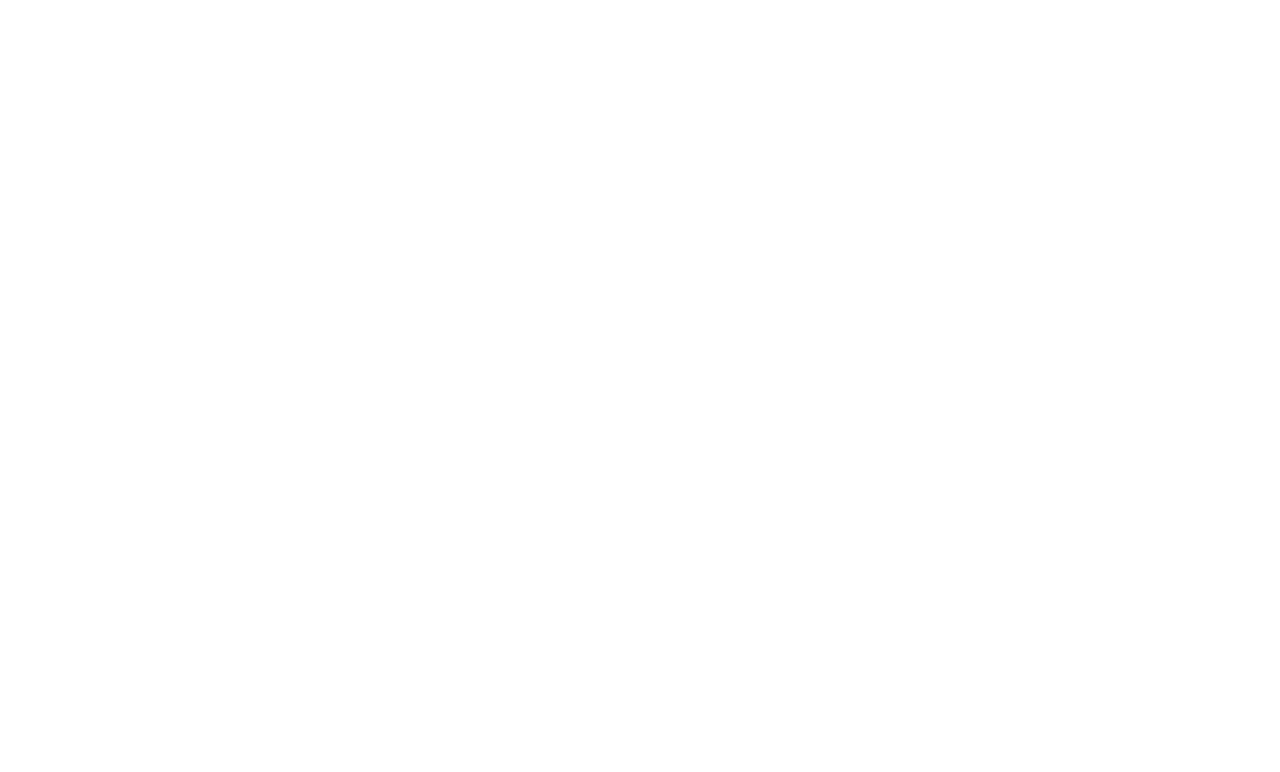
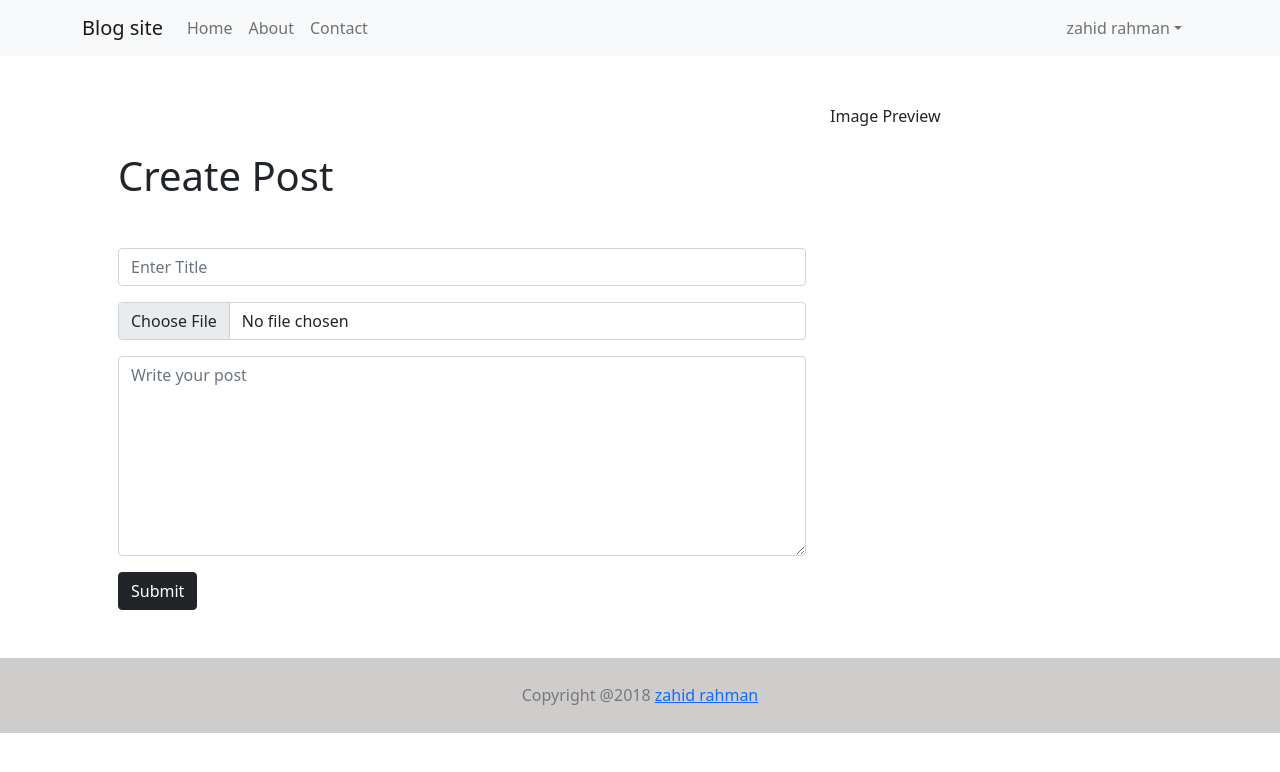
Before and after one commit to zahid-rahman/mern-blogsite, a React (Create React App) app in the folder client/: page /post/create in a window 1280 px wide. Shown: the top 772 px of the page. Built offline with nearby package versions, Linux system fonts and the light colour scheme.

Commit message:
WIP:(frontend) added create post page design

```diff
--- a/client/src/App.jsx
+++ b/client/src/App.jsx
@@ -2,6 +2,7 @@
 import AboutPage from './pages/about/AboutPage'
 import ContactPage from './pages/contact/ContactPage'
 import HomePage from "./pages/home/HomePage"
+import CreatePostPage from './pages/post/CreatePostPage'
 const App = () => {
   return (
     <div className="App">
@@ -21,6 +22,11 @@
             </Route>
 
 
+            <Route path="/post/create">
+              <CreatePostPage></CreatePostPage>
+            </Route>
+
+
         </BrowserRouter>
     </div>
   );
--- a/client/src/components/Navbar/NavigationBar.jsx
+++ b/client/src/components/Navbar/NavigationBar.jsx
@@ -19,7 +19,7 @@
                 </Navbar.Collapse>
                 <Navbar.Collapse className="justify-content-end">
                     <NavDropdown title="zahid rahman" id="basic-nav-dropdown">
-                        <Link to="/" className="dropdown-item">Create post</Link>
+                        <Link to="/post/create" className="dropdown-item">Create post</Link>
                         <Link to="/" className="dropdown-item">View all posts</Link>
                         <Link to="/" className="dropdown-item">View profile</Link>
                         <Link to="/" className="dropdown-item"> logout</Link>
--- /dev/null
+++ b/client/src/components/posts/CreatePost.jsx
@@ -0,0 +1,46 @@
+import React from 'react'
+import { Form, Button, Container, Row, Col } from 'react-bootstrap'
+import SiteLayout from '../layout/SiteLayout'
+const CreatePost = () => {
+
+    const rednerCreatePostPageContent = () => {
+        return (
+            <Container className="p-5">
+
+                <Row>
+                    <Col lg={8}>
+                        <h1 className="mt-5 mb-5">Create Post</h1>
+                        <Form>
+                            <Form.Group className="mb-3" controlId="formBasicEmail">
+                                <Form.Control type="email" placeholder="Enter Title" />
+                            </Form.Group>
+
+                            <Form.Group controlId="formFileLg" className="mb-3">
+                                <Form.Control className="form-control" type="file" size="lg" />
+                            </Form.Group>
+
+                            <Form.Group className="mb-3" controlId="formBasicPassword">
+                                <Form.Control as="textarea" placeholder="Write your post" style={{ height: '200px' }} />
+                            </Form.Group>
+
+                            <Button variant="dark" type="submit">
+                                Submit
+                            </Button>
+                        </Form>
+                    </Col>
+                    <Col lg={4}>
+                        <p>Image Preview</p>
+                    </Col>
+                </Row>
+            </Container>
+        )
+    }
+
+    return (
+        <>
+            <SiteLayout siteContent={rednerCreatePostPageContent}></SiteLayout>
+        </>
+    )
+}
+
+export default CreatePost
--- /dev/null
+++ b/client/src/pages/post/CreatePostPage.jsx
@@ -0,0 +1,12 @@
+import React from 'react'
+import CreatePost from '../../components/posts/CreatePost'
+
+const CreatePostPage = () => {
+    return (
+        <div>
+            <CreatePost></CreatePost>
+        </div>
+    )
+}
+
+export default CreatePostPage
```
